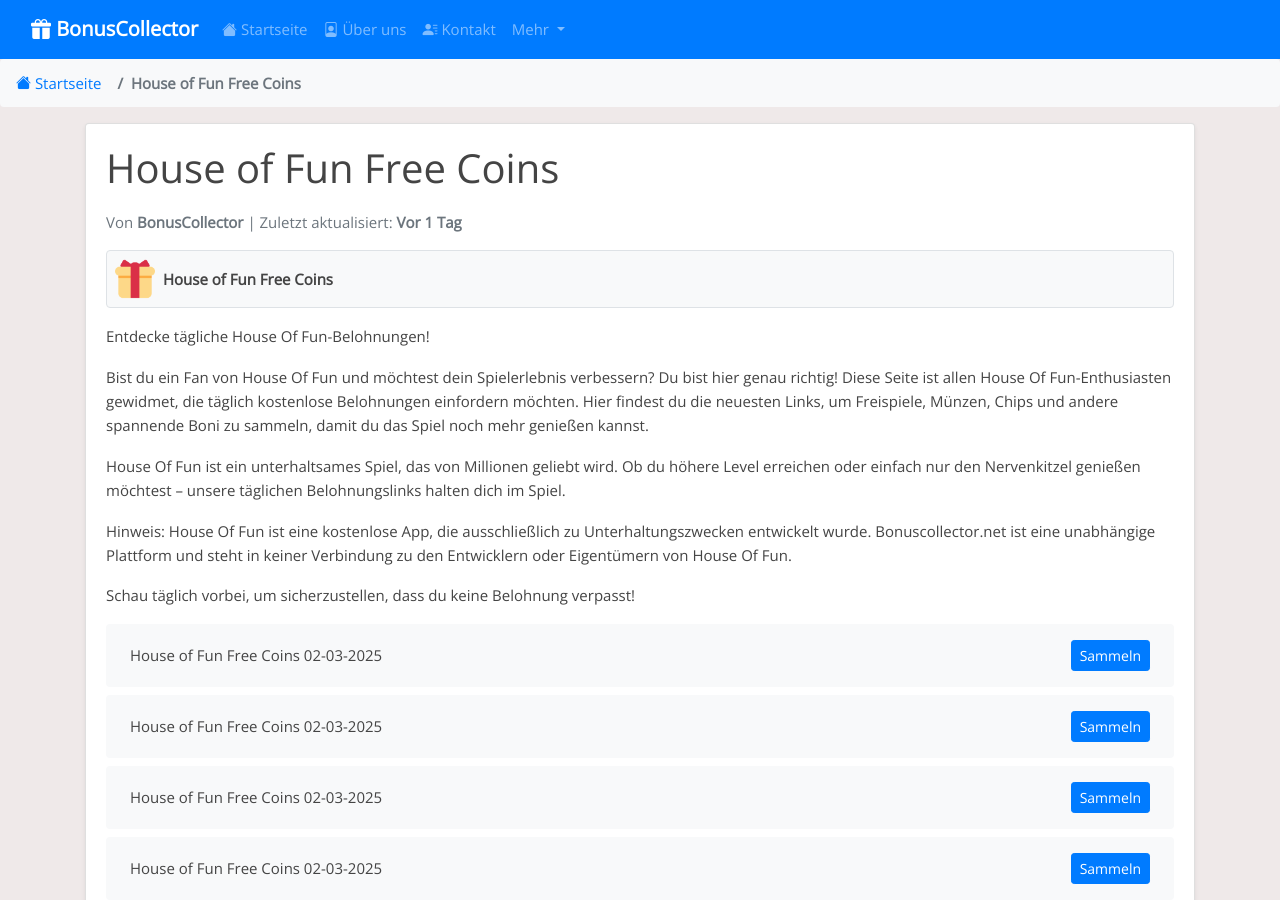
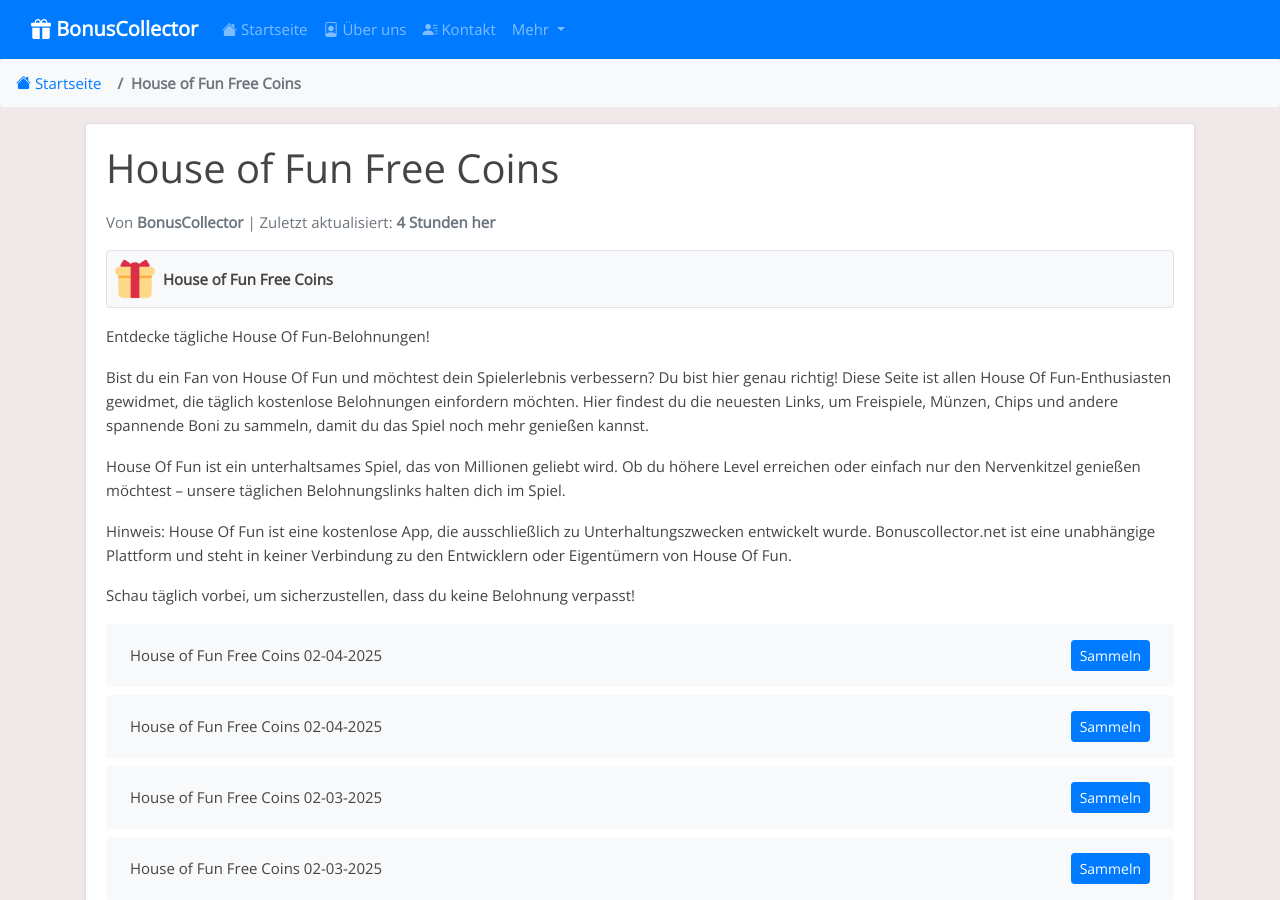
Before and after one commit to Prollad99/bs-de, a Jekyll site: the page built from _posts/2025-01-19-house-of-fun.md, in a window 1280 px wide and 900 px high. Built offline with Jekyll 4.4.1, drawn with Linux system fonts in a browser that asks for light colours; some of the changed text lies outside the part shown.

Commit message:
Aktualisiere house-of-fun-Belohnungslinks, Inhalte und Änderungsdatum

```diff
--- a/_data/include_files.yml
+++ b/_data/include_files.yml
@@ -26,7 +26,7 @@
   last_modified: 2025-02-03 08:20:01
 
 house-of-fun.html:
-  last_modified: 2025-02-03 05:15:08
+  last_modified: 2025-02-04 04:38:51
 
 crazy-coin.html:
   last_modified: 2025-02-03 17:36:40
--- a/_includes/house-of-fun.html
+++ b/_includes/house-of-fun.html
@@ -1,4 +1,12 @@
 <ul class="list-group mt-3 mb-4">
+  <li class="list-group-item d-flex justify-content-between align-items-center">
+    <span>House of Fun Free Coins 02-04-2025</span>
+    <a href="https://playtika.onelink.me/hof/w4blbwsu?af_dp=hof%3A%2F%2F&af_force_deeplink=true&c_id=2025M2D3_23&s_id=1060&deeplink=eyJpZCI6ImQ3MTI0NTI4LTE0NzYtNDZkNy1hNjc1LWMzODJlYmI5Y2ZmMCIsImFjIjoiaG9mX2dpZnRfY291cG9uIn0=" class="btn btn-primary btn-sm">Sammeln</a>
+  </li>
+  <li class="list-group-item d-flex justify-content-between align-items-center">
+    <span>House of Fun Free Coins 02-04-2025</span>
+    <a href="https://playtika.onelink.me/hof/w4blbwsu?af_dp=hof%3A%2F%2F&af_force_deeplink=true&c_id=2025M2D3_19&s_id=1060&deeplink=eyJpZCI6ImE4YWQxZjgwLWVlMjgtNGM1OC05YWU5LWZlZWZlZjJlZmUzMyIsImFjIjoiaG9mX2dpZnRfY291cG9uIn0=" class="btn btn-primary btn-sm">Sammeln</a>
+  </li>
   <li class="list-group-item d-flex justify-content-between align-items-center">
     <span>House of Fun Free Coins 02-03-2025</span>
     <a href="https://playtika.onelink.me/hof/w4blbwsu?af_dp=hof%3A%2F%2F&af_force_deeplink=true&c_id=2025M2D3_07&s_id=1060&deeplink=eyJpZCI6ImRiZTljYTg0LTAwZmUtNGU1Mi1hOGUxLWY2NmY0ZjYyYmUxYiIsImFjIjoiaG9mX2dpZnRfY291cG9uIn0=" class="btn btn-primary btn-sm">Sammeln</a>
@@ -391,12 +399,4 @@
     <span>House of Fun Free Coins 01-21-2025</span>
     <a href="https://playtika.onelink.me/hof/w4blbwsu?af_force_deeplink=true&deeplink=eyJpZCI6IjFlZjJkMjcwLThhMjMtNGVjMS05YzZlLTdmNGE5ZmY3ZTViZSIsImFjIjoiaG9mX2dpZnRfY291cG9uIn0=" class="btn btn-primary btn-sm">Sammeln</a>
   </li>
-  <li class="list-group-item d-flex justify-content-between align-items-center">
-    <span>House of Fun Free Coins 01-21-2025</span>
-    <a href="https://playtika.onelink.me/hof/w4blbwsu?af_dp=hof%3A%2F%2F&af_force_deeplink=true&c_id=2025M1D21_07&s_id=1060&deeplink=eyJpZCI6IjAwYTQwMjRmLTQzNGUtNDUzMy05YzRmLWEzOWVjNDk3ODVmMSIsImFjIjoiaG9mX2dpZnRfY291cG9uIn0=" class="btn btn-primary btn-sm">Sammeln</a>
-  </li>
-  <li class="list-group-item d-flex justify-content-between align-items-center">
-    <span>House of Fun Free Coins 01-21-2025</span>
-    <a href="https://playtika.onelink.me/hof/w4blbwsu?af_dp=hof%3A%2F%2F&af_force_deeplink=true&c_id=2025M1D20_23&s_id=1060&deeplink=eyJpZCI6IjhmNzNhOGIzLTQ2MzAtNGEzZi1iOTgxLWNlMTZmM2EyYWVlMCIsImFjIjoiaG9mX2dpZnRfY291cG9uIn0=" class="btn btn-primary btn-sm">Sammeln</a>
-  </li>
 </ul>
```
Also changed, not shown: links-json/house-of-fun.json (+8 -8 lines).
